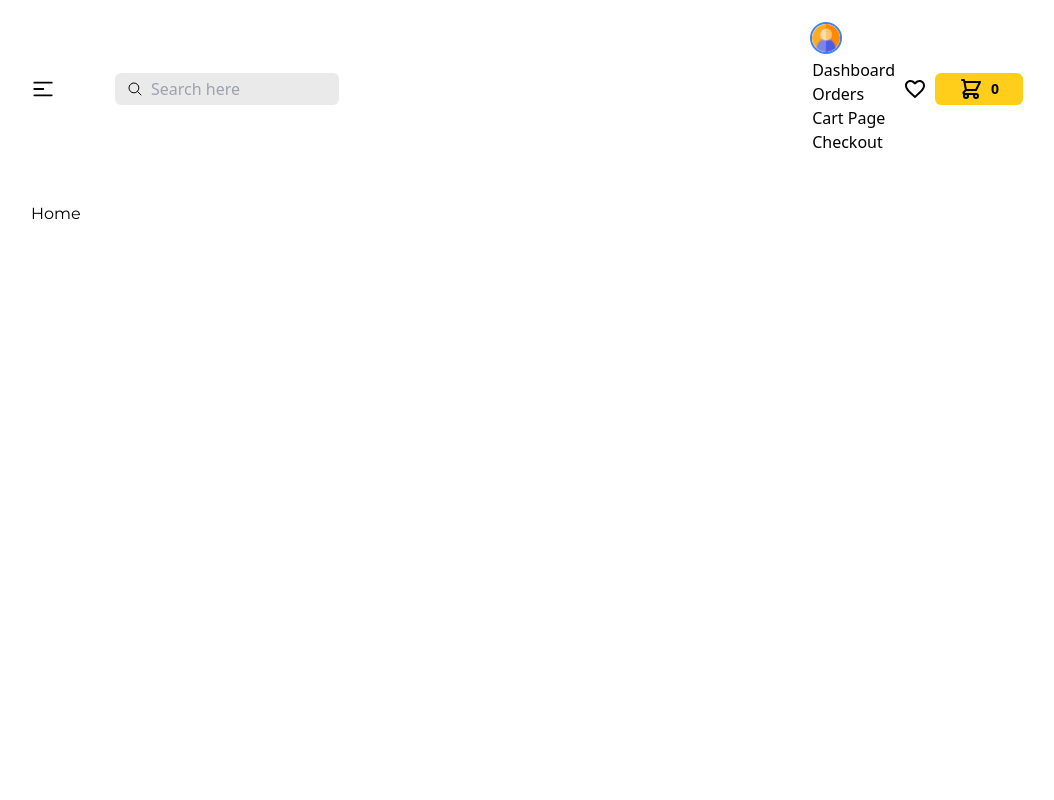
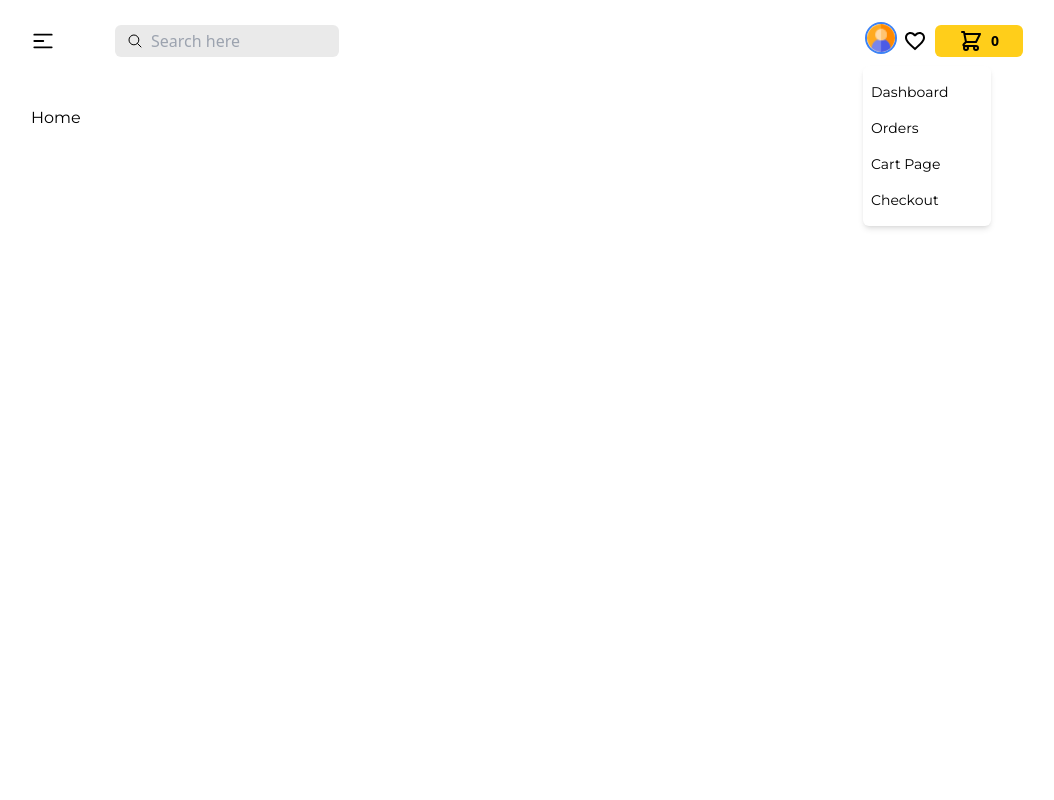
Before and after one commit to malikmoeeznawaz1/book-Store-Web-App, a React (Vite) app in the folder frontend/: page / in a window 1280 px wide. Both pictures are taken after a click on the button 993 px from the left and 38 px from the top of the page. Shown: the top 800 px of the page, without its empty margins (113-1167 px from the left). Built offline with nearby package versions, Linux system fonts and the light colour scheme.

Commit message:
navbar is done

```diff
--- a/frontend/src/components/Navbar.jsx
+++ b/frontend/src/components/Navbar.jsx
@@ -41,12 +41,12 @@ const Navbar = () => {
               </button>
               {
                 isDropdownOpen && (
-                  <div>
-                    <ul>
+                  <div className='absolute right-8 mt-2 bg-white shadow-md rounded-md z-40 w-32'>
+                    <ul className='py-2'>
                       {
                         Navigation.map((item)=>(
-                          <li key={item.name} >
-                            <Link to={item.href}>
+                          <li key={item.name} className='hover:bg-gray-100 px-2 py-2 text-sm font-primary'>
+                            <Link to={item.href} onClick={()=> setIsDropdownOpen(false)}>
                               {item.name}
                             </Link>
                           </li>
```
